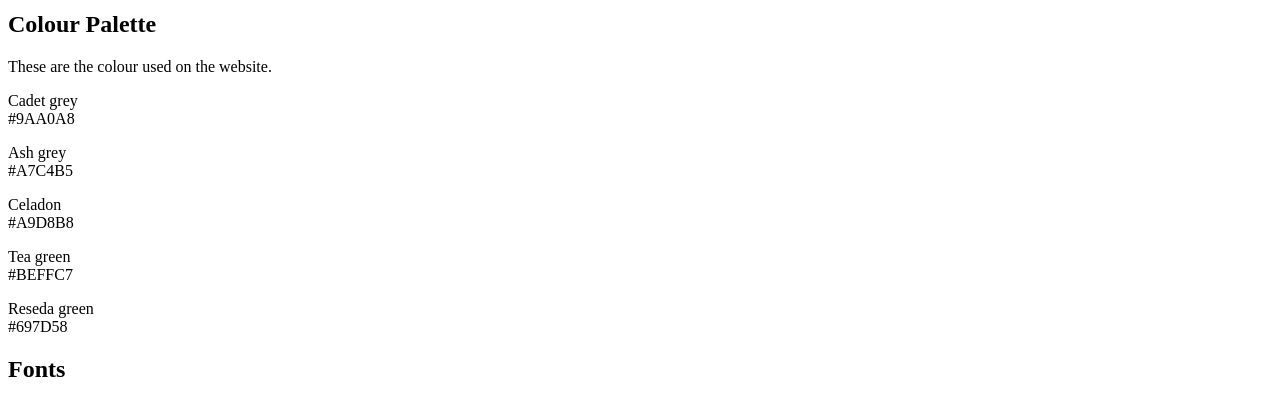
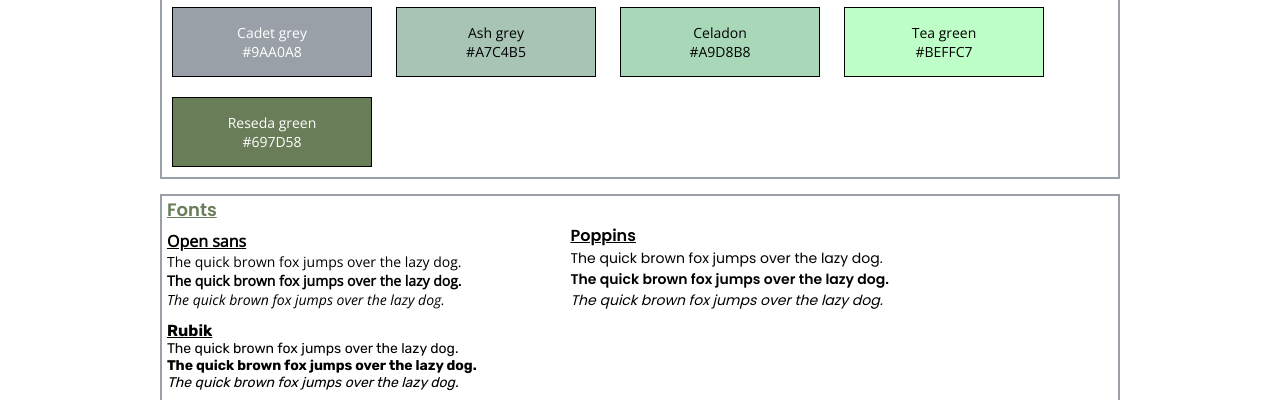
Before and after one commit to karinke93/Stylesheetproject, a plain HTML site: page index.html in a window 1280 px wide. Shown: the part 177-577 px from the top of the page. Drawn offline with nearby package versions, Linux system fonts and the light colour scheme.

Commit message:
Update index.html

```diff
--- a/index.html
+++ b/index.html
@@ -2,7 +2,7 @@
 <html>
     <head>
         <title>Style Guide</title>
-        <link rel="stylesheet" href="resources\styles.css" type="text/css">
+        <link rel="stylesheet" href="styles.css" type="text/css">
 
         <!--Fontlinks-->
         <link rel="preconnect" href="https://fonts.googleapis.com">
```
